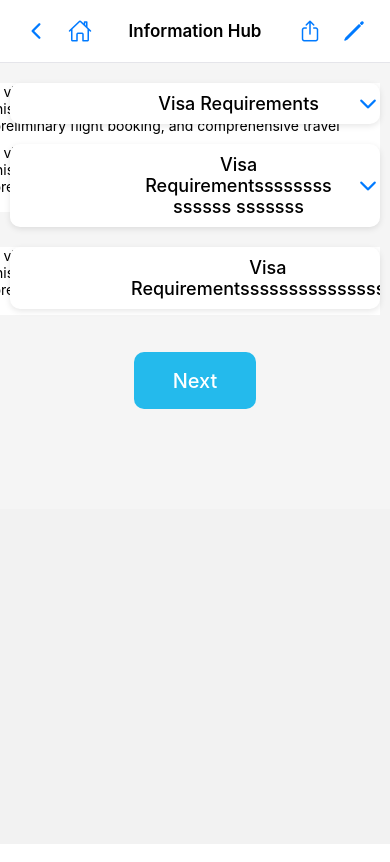
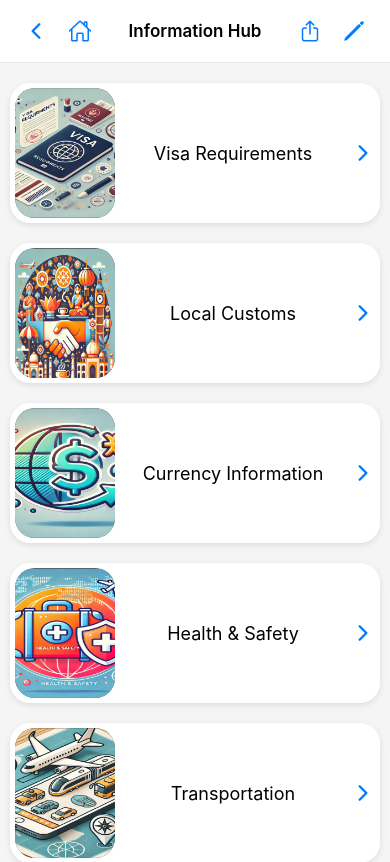
Before and after one commit to Mohammedbbk/AldaleelApp, a React Native app: screen /InformationScreen in a window 390 px wide. Shown: the top 862 px of the page. Built offline with nearby package versions, Linux system fonts and the light colour scheme; no server answers.

Commit message:
fixing ui for pictures

```diff
--- a/src/screens/InformationScreen.js
+++ b/src/screens/InformationScreen.js
@@ -1,4 +1,4 @@
-import React, { useState, useEffect, useRef } from "react";
+import React, { useState, useRef } from "react";
 import {
   ScrollView,
   View,
@@ -6,11 +6,18 @@ import {
   TouchableOpacity,
   StyleSheet,
   Image,
-  ActivityIndicator,
   Animated,
 } from "react-native";
 import { SafeAreaView } from "react-native-safe-area-context";
 import { Ionicons } from "@expo/vector-icons";
+
+//pictures
+import visa from "../../assets/Information_pictures/Visa.png";
+import health from "../../assets/Information_pictures/Health.png";
+import language from "../../assets/Information_pictures/Language.png";
+import local from "../../assets/Information_pictures/Local.png";
+import transportation from "../../assets/Information_pictures/Transportation.png";
+import currency from "../../assets/Information_pictures/Currency.png";
 
 // Sample data - replace with actual data from API
 const information = {
@@ -18,20 +25,32 @@ const information = {
     {
       number: 1,
       title: "Visa Requirements",
-      content:
-        "A visa is required to enter the United States. You need to apply for a B1/B2 visa through the U.S. Embassy. Your passport must be valid for at least six months beyond the date of travel. Not applicable, as this is outside the Schengen zone. Suggested documents include proof of employment, a bank statement for the last six months, a preliminary flight booking, and comprehensive travel insurance.",
+      image: visa,
     },
     {
       number: 2,
-      title: "Visa Requirementssssssss ssssss sssssss",
-      content:
-        "A visa is required to enter the United States. You need to apply for a B1/B2 visa through the U.S. Embassy. Your passport must be valid for at least six months beyond the date of travel. Not applicable, as this is outside the Schengen zone. Suggested documents include proof of employment, a bank statement for the last six months, a preliminary flight booking, and comprehensive travel insurance.",
+      title: "Local Customs",
+      image: local,
     },
     {
       number: 3,
-      title: "Visa Requirementsssssssssssssssss",
-      content:
-        "A visa is required to enter the United States. You need to apply for a B1/B2 visa through the U.S. Embassy. Your passport must be valid for at least six months beyond the date of travel. Not applicable, as this is outside the Schengen zone. Suggested documents include proof of employment, a bank statement for the last six months, a preliminary flight booking, and comprehensive travel insurance.",
+      title: "Currency Information",
+      image: currency,
+    },
+    {
+      number: 4,
+      title: "Health & Safety",
+      image: health,
+    },
+    {
+      number: 5,
+      title: "Transportation",
+      image: transportation,
+    },
+    {
+      number: 6,
+      title: "Language Basics",
+      image: language,
     },
   ],
 };
@@ -115,7 +134,6 @@ class InformationScreen extends React.Component {
     return (
       <SafeAreaView style={styles.wrapper}>
         {/* Header Section */}
-
         <View style={styles.headerContainer}>
           <Text style={styles.titleText}>Information Hub</Text>
           <View style={styles.headerButton}>
@@ -167,9 +185,16 @@ class InformationScreen extends React.Component {
                 key={item.number}
                 title={
                   <View style={styles.informationContainer}>
-                    <Image style={styles.informationImage} resizeMode="cover" />
+                    <Image
+                      style={styles.informationImage}
+                      source={item.image}
+                    />
                     <Text style={styles.informationTitle}>{item.title}</Text>
-                    <Ionicons name="chevron-down" size={24} color={"#007AFF"} />
+                    <Ionicons
+                      name="chevron-forward"
+                      size={24}
+                      color={"#007AFF"}
+                    />
                   </View>
                 }
               >
@@ -279,9 +304,9 @@ const styles = StyleSheet.create({
     flexDirection: "row",
     justifyContent: "space-between",
     alignItems: "center",
-    padding: 0,
+    padding: 5,
     backgroundColor: "white",
-    borderRadius: 10,
+    borderRadius: 20,
     overflow: "hidden",
     shadowRadius: 6,
     shadowOpacity: 0.1,
@@ -290,14 +315,14 @@ const styles = StyleSheet.create({
     elevation: 3,
   },
   informationImage: {
-    borderRadius: 10,
+    borderRadius: 20,
     backgroundColor: "#555",
-    width: "30%",
-    height: "175",
+    height: 130,
+    width: 100,
   },
   informationTitle: {
     fontSize: 18,
-    fontWeight: 500,
+    fontWeight: 400,
     textAlign: "center",
     color: "black",
     flex: 1,
```
